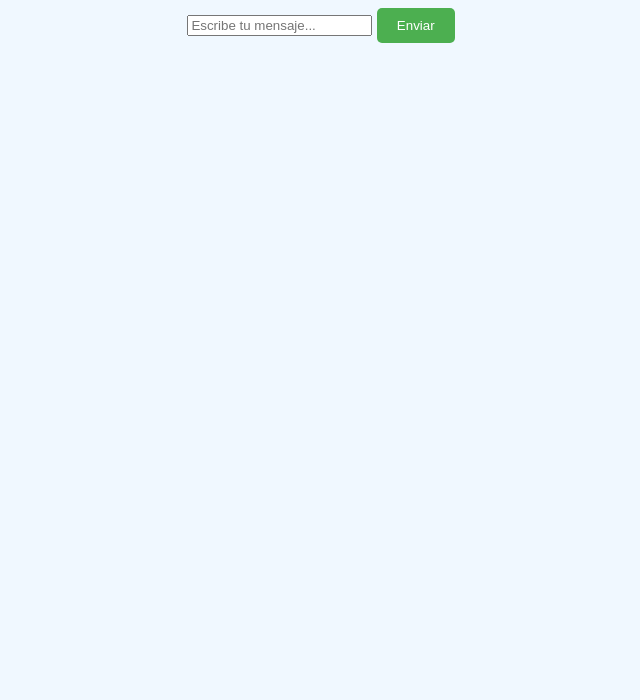
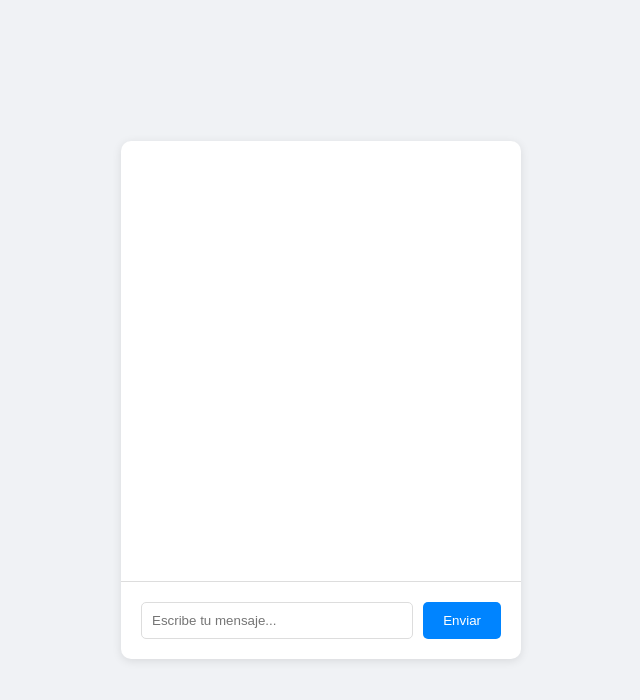
Before and after one commit to Prauleo/wizardio.github.io, a plain HTML site: page index.html in a window 1280 px wide. Shown: the whole page, without its empty margins (319-959 px from the left). Drawn offline with Linux system fonts and the light colour scheme.

Commit message:
Update style.css

```diff
--- a/style.css
+++ b/style.css
@@ -1,14 +1,53 @@
 body {
-    font-family: Arial;
-    text-align: center;
-    background: #f0f8ff;
+    font-family: Arial, sans-serif;
+    display: flex;
+    justify-content: center;
+    align-items: center;
+    min-height: 100vh;
+    background: #f0f2f5;
+    margin: 0;
+}
+
+.chat-container {
+    width: 400px;
+    background: white;
+    border-radius: 10px;
+    box-shadow: 0 2px 10px rgba(0,0,0,0.1);
+}
+
+.messages {
+    height: 400px;
+    overflow-y: auto;
+    padding: 20px;
+    border-bottom: 1px solid #ddd;
+}
+
+.input-area {
+    display: flex;
+    padding: 20px;
+}
+
+input {
+    flex: 1;
+    padding: 10px;
+    border: 1px solid #ddd;
+    border-radius: 5px;
+    margin-right: 10px;
 }
 
 button {
-    background: #4CAF50;
+    padding: 10px 20px;
+    background: #0084ff;
     color: white;
-    padding: 10px 20px;
     border: none;
     border-radius: 5px;
     cursor: pointer;
 }
+
+.message {
+    margin: 5px 0;
+    padding: 8px 12px;
+    background: #f0f2f5;
+    border-radius: 15px;
+    display: inline-block;
+}
```
